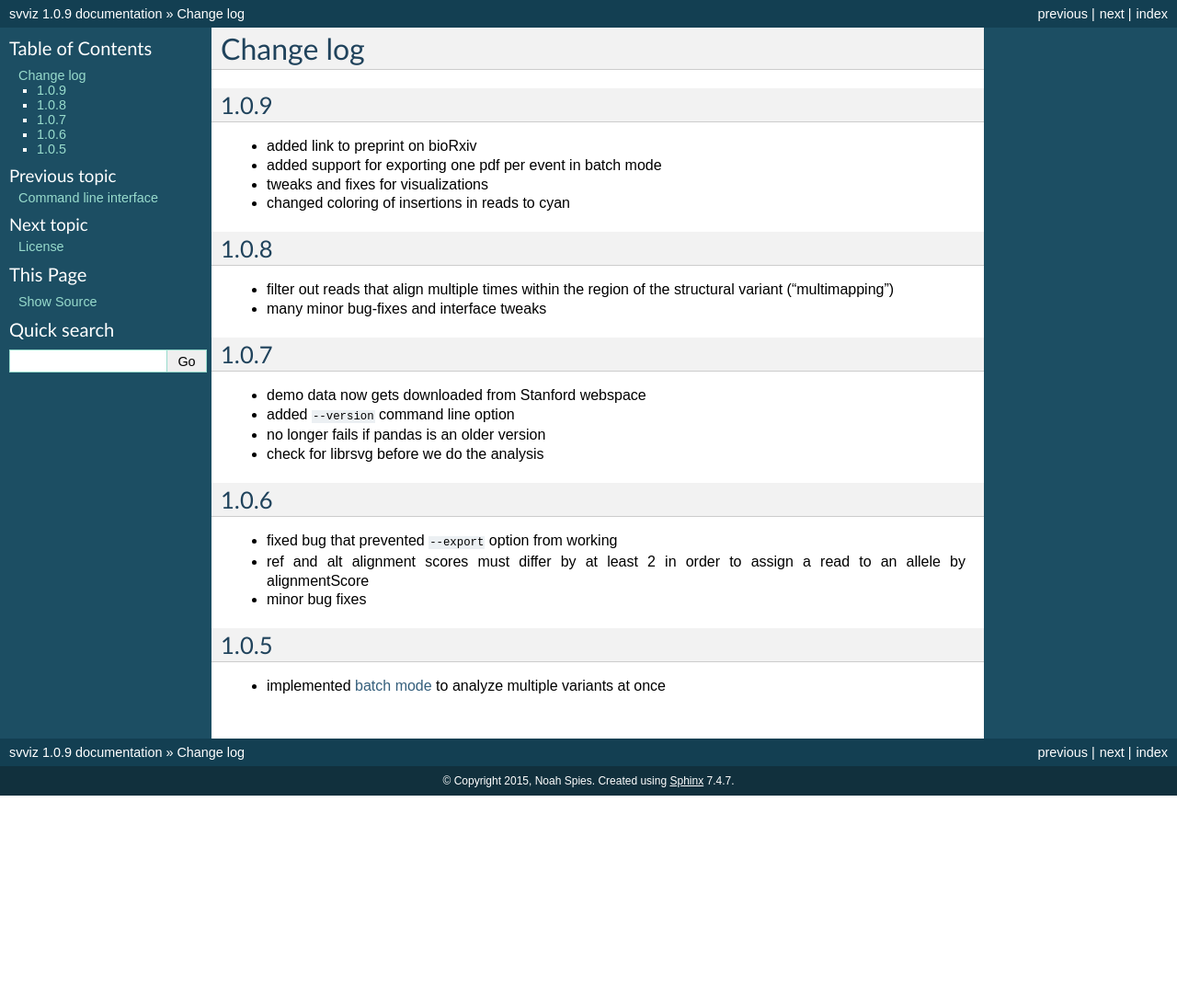
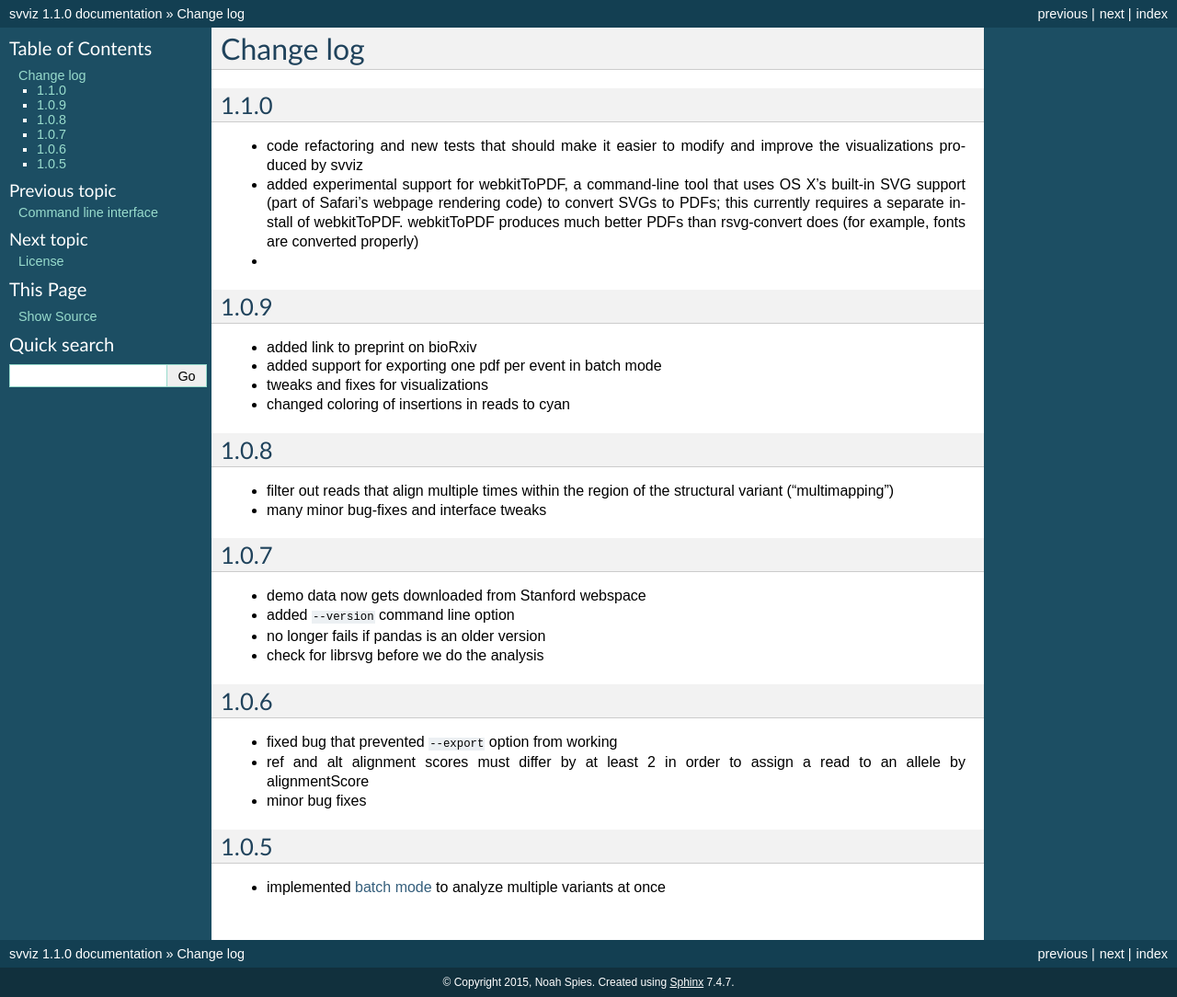
Before and after one commit to svviz/svviz, a Sphinx documentation site: the page built from docs/changelog.rst, in a window 1280 px wide. Shown: the whole page at 92% size. Built offline with Sphinx 7.4.7, drawn with Linux system fonts in a browser that asks for light colours; before the commit the page ends 900 px from its top, so only the background shows below that.

Commit message:
release candidate for version 1.1

```diff
--- a/docs/changelog.rst
+++ b/docs/changelog.rst
@@ -1,5 +1,12 @@
 Change log
 ==========
+
+1.1.0
+-----
+
+- code refactoring and new tests that should make it easier to modify and improve the visualizations produced by svviz
+- added experimental support for webkitToPDF, a command-line tool that uses OS X's built-in SVG support (part of Safari's webpage rendering code) to convert SVGs to PDFs; this currently requires a separate install of webkitToPDF. webkitToPDF produces much better PDFs than rsvg-convert does (for example, fonts are converted properly)
+-
 
 1.0.9
 -----
--- a/docs/conf.py
+++ b/docs/conf.py
@@ -54,9 +54,9 @@ copyright = u'2015, Noah Spies'
 # built documents.
 #
 # The short X.Y version.
-version = "1.0.9"
+version = "1.1.0"
 # The full version, including alpha/beta/rc tags.
-release = "1.0.9"
+release = "1.1.0"
 
 # The language for content autogenerated by Sphinx. Refer to documentation
 # for a list of supported languages.
--- a/src/svviz/__init__.py
+++ b/src/svviz/__init__.py
@@ -1 +1 @@
-__version__ = "1.0.9"
+__version__ = "1.1.0"
```
